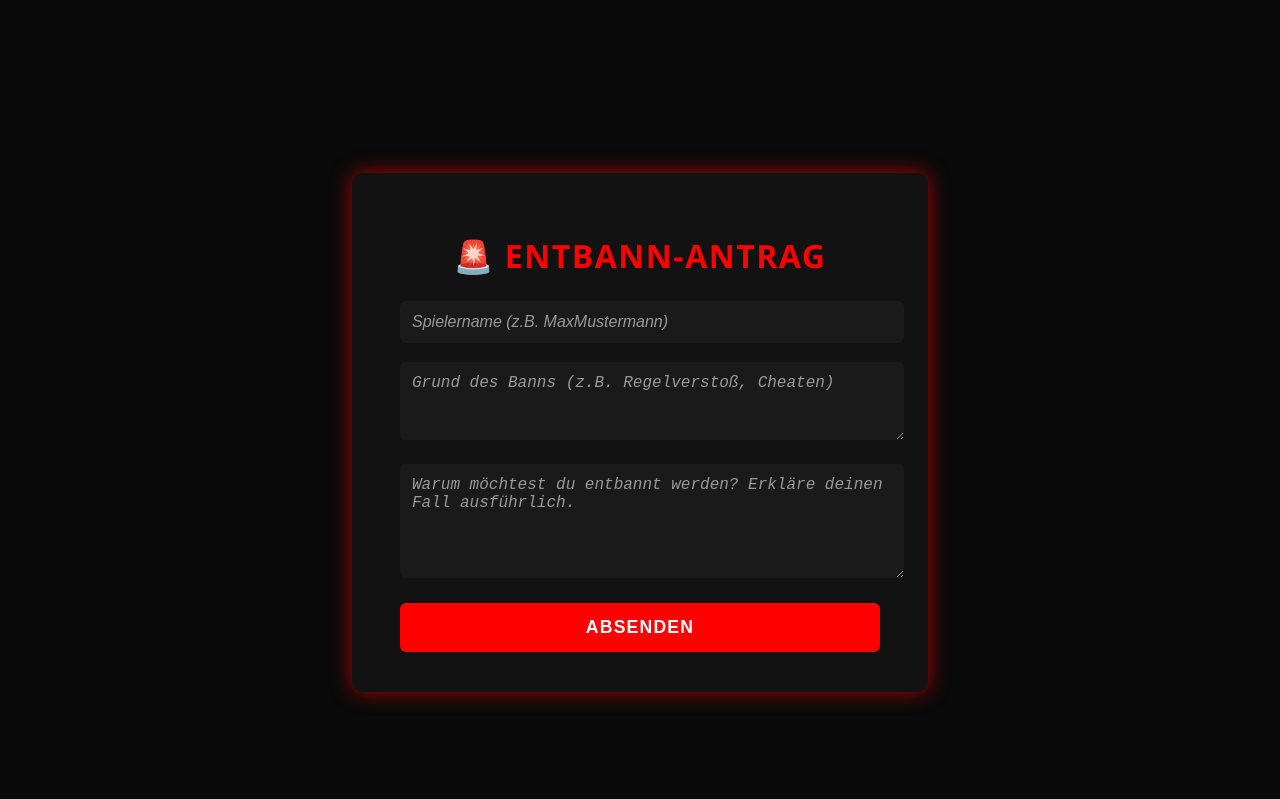
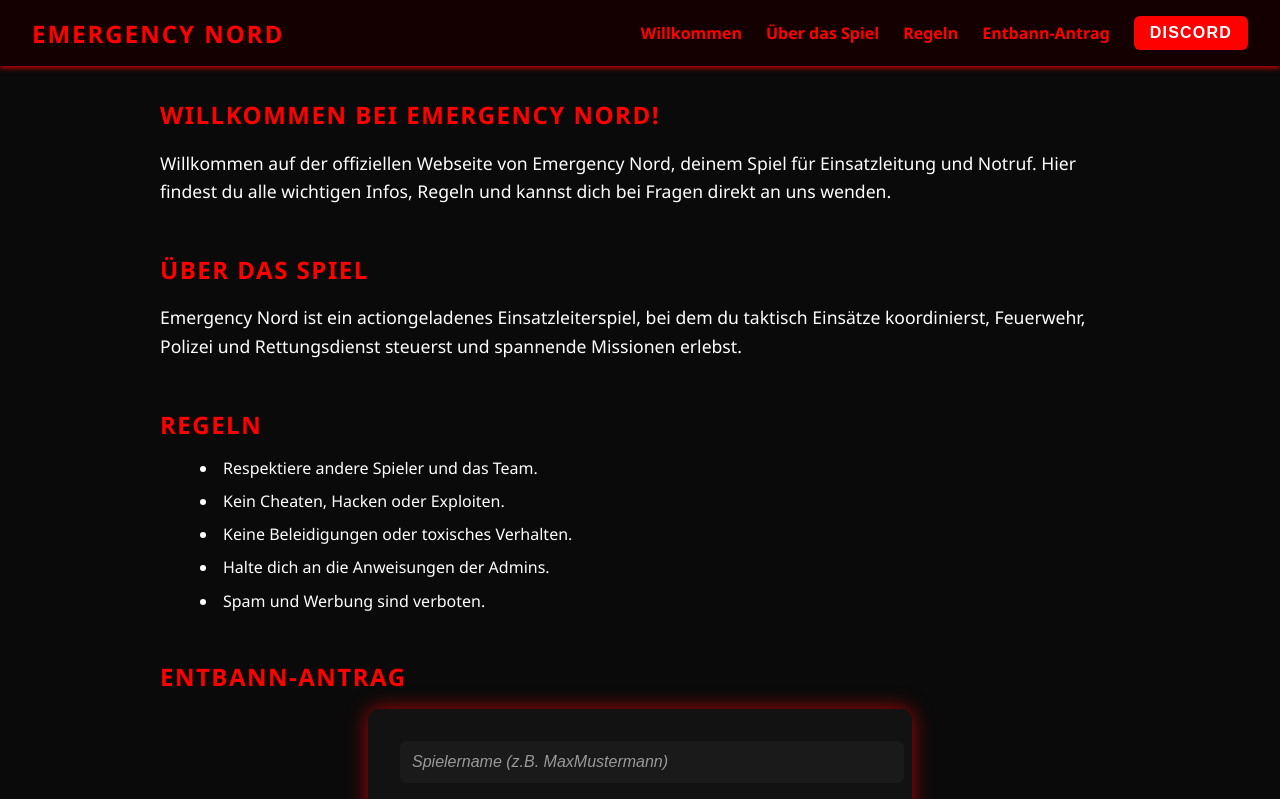
Before and after one commit to emergencynord859-sketch/Emergency-Nord334, a plain HTML site: page index.html in a window 1280 px wide. Shown: the top 799 px of the page. Drawn offline with Linux system fonts and the light colour scheme.

Commit message:
Update index.html

```diff
--- a/index.html
+++ b/index.html
@@ -3,36 +3,108 @@
 <head>
 <meta charset="UTF-8" />
 <meta name="viewport" content="width=device-width, initial-scale=1" />
-  <title>Emergency Nord - Entbann-Antrag</title>
+<title>Emergency Nord</title>
 <style>
   body {
+    margin: 0;
+    font-family: 'Segoe UI', Tahoma, Geneva, Verdana, sans-serif;
     background-color: #0a0a0a;
     color: white;
-      font-family: 'Segoe UI', Tahoma, Geneva, Verdana, sans-serif;
+  }
+  a {
+    color: #ff0000;
+    text-decoration: none;
+  }
+  a:hover {
+    text-decoration: underline;
+  }
+
+  nav {
+    background-color: #150000;
+    padding: 1rem 2rem;
+    display: flex;
+    justify-content: space-between;
+    align-items: center;
+    position: sticky;
+    top: 0;
+    z-index: 999;
+    box-shadow: 0 2px 5px #ff0000cc;
+  }
+  nav .logo {
+    font-weight: 900;
+    font-size: 1.5rem;
+    letter-spacing: 2px;
+    text-transform: uppercase;
+    color: #ff0000;
+  }
+  nav ul {
+    list-style: none;
+    display: flex;
+    gap: 1.5rem;
     margin: 0;
+    padding: 0;
+    align-items: center;
+  }
+  nav ul li {
+    font-weight: 600;
+    font-size: 1rem;
+  }
+  nav ul li a, nav ul li button {
+    transition: color 0.3s ease;
+  }
+  nav ul li button {
+    background-color: #ff0000;
+    color: white;
+    border: none;
+    padding: 0.5rem 1rem;
+    border-radius: 6px;
+    cursor: pointer;
+    font-weight: 700;
+    font-size: 1rem;
+    text-transform: uppercase;
+    letter-spacing: 1.2px;
+  }
+  nav ul li button:hover {
+    background-color: #cc0000;
+  }
+
+  .container {
+    max-width: 960px;
+    margin: 2rem auto;
+    padding: 0 1rem;
+  }
+
+  section {
+    margin-bottom: 3rem;
+  }
+  h1, h2 {
+    color: #ff0000;
+    letter-spacing: 1.5px;
+    margin-bottom: 1rem;
+    text-transform: uppercase;
+  }
+
+  #welcome p, #about p {
+    font-size: 1.1rem;
+    line-height: 1.6;
+  }
+
+  #rules ul {
+    list-style: disc inside;
+  }
+  #rules ul li {
+    margin-bottom: 0.7rem;
+  }
+
+  form {
+    background: rgba(20, 20, 20, 0.85);
     padding: 2rem;
-      display: flex;
-      justify-content: center;
-      align-items: center;
-      min-height: 100vh;
+    border-radius: 12px;
+    box-shadow: 0 0 20px #ff0000aa;
+    max-width: 480px;
+    margin: 0 auto;
   }
-    .container {
-      background: rgba(20, 20, 20, 0.85);
-      padding: 2.5rem 3rem;
-      border-radius: 12px;
-      max-width: 480px;
-      width: 100%;
-      box-shadow: 0 0 20px #ff0000aa;
-    }
-    h1 {
-      text-align: center;
-      color: #ff0000;
-      margin-bottom: 1.5rem;
-      font-weight: 900;
-      text-transform: uppercase;
-      letter-spacing: 1.5px;
-    }
-    input, textarea {
+  form input, form textarea {
     width: 100%;
     padding: 12px;
     margin-bottom: 1.2rem;
@@ -43,11 +115,11 @@
     color: white;
     resize: vertical;
   }
-    input::placeholder, textarea::placeholder {
+  form input::placeholder, form textarea::placeholder {
     color: #999999;
     font-style: italic;
   }
-    button {
+  form button {
     width: 100%;
     background-color: #ff0000;
     color: white;
@@ -61,7 +133,7 @@
     text-transform: uppercase;
     letter-spacing: 1.2px;
   }
-    button:hover {
+  form button:hover {
     background-color: #cc0000;
   }
   .success-message {
@@ -72,11 +144,58 @@
     font-weight: 700;
     font-size: 1.1rem;
   }
+
+  footer {
+    text-align: center;
+    padding: 1rem;
+    color: #666666;
+    font-size: 0.9rem;
+    border-top: 1px solid #222222;
+  }
 </style>
 </head>
 <body>
+
+<nav>
+  <div class="logo">Emergency Nord</div>
+  <ul>
+    <li><a href="#welcome">Willkommen</a></li>
+    <li><a href="#about">Über das Spiel</a></li>
+    <li><a href="#rules">Regeln</a></li>
+    <li><a href="#entbann">Entbann-Antrag</a></li>
+    <li><button onclick="window.open('https://discord.gg/3btR6kzq', '_blank')">Discord</button></li>
+  </ul>
+</nav>
+
 <div class="container">
-    <h1>🚨 Entbann-Antrag</h1>
+
+  <section id="welcome">
+    <h1>Willkommen bei Emergency Nord!</h1>
+    <p>
+      Willkommen auf der offiziellen Webseite von Emergency Nord, deinem Spiel für Einsatzleitung und Notruf. Hier findest du alle wichtigen Infos, Regeln und kannst dich bei Fragen direkt an uns wenden.
+    </p>
+  </section>
+
+  <section id="about">
+    <h2>Über das Spiel</h2>
+    <p>
+      Emergency Nord ist ein actiongeladenes Einsatzleiterspiel, bei dem du taktisch Einsätze koordinierst, Feuerwehr, Polizei und Rettungsdienst steuerst und spannende Missionen erlebst.
+    </p>
+  </section>
+
+  <section id="rules">
+    <h2>Regeln</h2>
+    <ul>
+      <li>Respektiere andere Spieler und das Team.</li>
+      <li>Kein Cheaten, Hacken oder Exploiten.</li>
+      <li>Keine Beleidigungen oder toxisches Verhalten.</li>
+      <li>Halte dich an die Anweisungen der Admins.</li>
+      <li>Spam und Werbung sind verboten.</li>
+    </ul>
+  </section>
+
+  <section id="entbann">
+    <h2>Entbann-Antrag</h2>
     <form id="entbannForm" action="https://formspree.io/f/xanbvnyv" method="POST">
       <input
         type="text"
@@ -102,7 +221,16 @@
     <div class="success-message" id="successMessage">
       ✅ Antrag erfolgreich gesendet!
     </div>
+  </section>
+
 </div>
+
+<footer>
+  <p>
+    &copy; 2025 Emergency Nord – Alle Rechte vorbehalten |
+    <a href="https://discord.gg/3btR6kzq" target="_blank" rel="noopener noreferrer">Discord Server</a>
+  </p>
+</footer>
 
 <script>
   const form = document.getElementById('entbannForm');
@@ -126,5 +254,6 @@
     }
   });
 </script>
+
 </body>
 </html>
```
Lines whose indentation alone changed are shown as unchanged.
